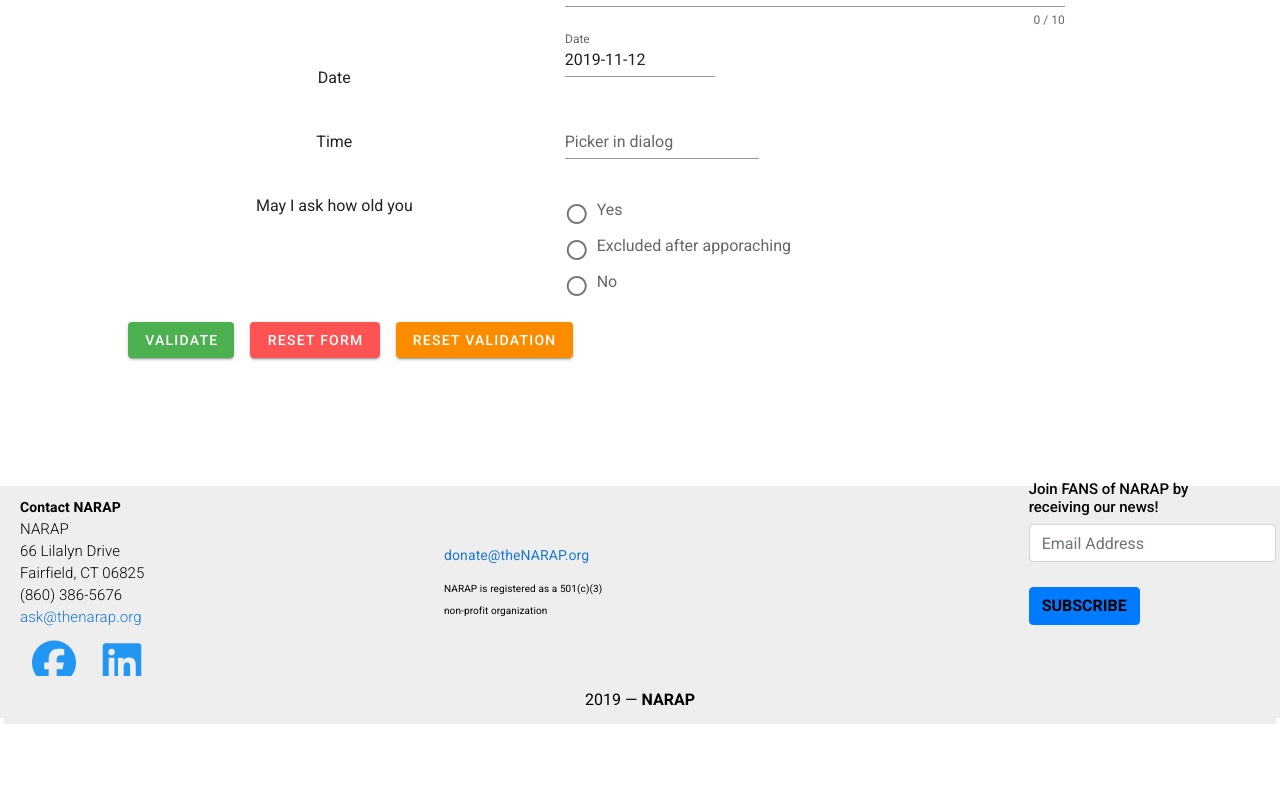
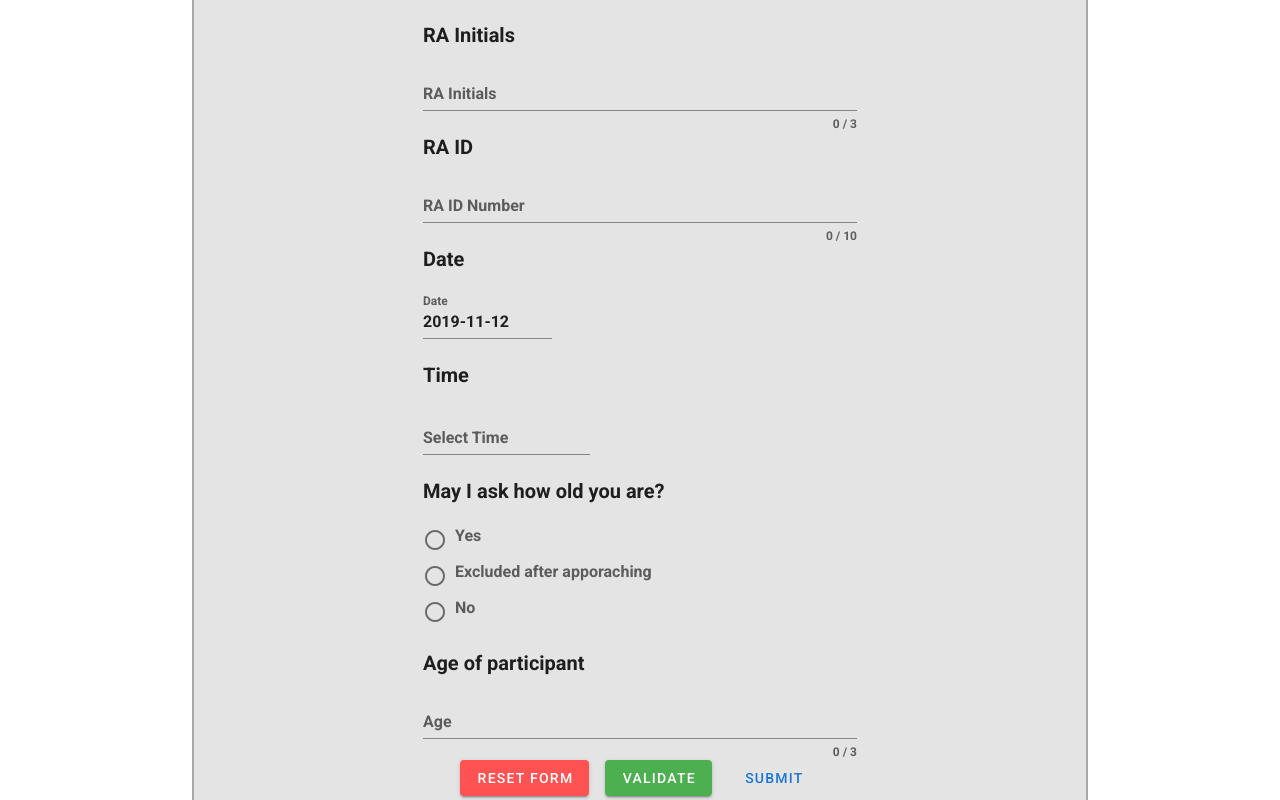
Before and after one commit to mchieco/NARAP, a Vue app: page /form2 in a window 1280 px wide. Shown: the part 260-1060 px from the top of the page. Before the commit the page ends 984 px from the top, so only its background shows below. Built offline with nearby package versions, Linux system fonts and the light colour scheme.

Commit message:
done with form i think

```diff
--- a/src/components/dateModal.vue
+++ b/src/components/dateModal.vue
@@ -12,6 +12,8 @@
           <v-text-field
             v-model="date"
             label="Date"
+            required
+            :rules="[() => !!date || 'This field is required']"
             readonly
             v-on="on"
           ></v-text-field>
--- a/src/components/timeModal.vue
+++ b/src/components/timeModal.vue
@@ -11,8 +11,10 @@
         <template v-slot:activator="{ on }">
           <v-text-field
             v-model="time"
-            label="Picker in dialog"
+            label="Select Time"
             readonly
+            required
+            :rules="[() => !!time || 'This field is required']"
             v-on="on"
           ></v-text-field>
         </template>
--- a/src/views/Form2.vue
+++ b/src/views/Form2.vue
@@ -1,9 +1,11 @@
 <template>
   <div class="myForm">
+    <h1>Introductory Information</h1>
     <v-form ref="form" v-model="valid" lazy-validation>
       <v-row class="columnText">
+        <!--
         <v-col cols="5">
-          <p>NARAP Site</p>
+          <p id="title">NARAP Site</p>
           <br />
           <br />
           <p>RA Initials</p>
@@ -18,14 +20,18 @@
           <br />
           <p>May I ask how old you</p>
         </v-col>
+        !-->
         <v-col cols="6">
+          <p id="title">NARAP Site</p>
           <v-overflow-btn
             class="my-2"
             :items="dropdown_font"
             label="Choose Site"
             target="#dropdown-example"
           ></v-overflow-btn>
+          <p id="title">RA Initials</p>
           <v-text-field v-model="name" :counter="3" :rules="nameRules" label="RA Initials" required></v-text-field>
+          <p id="title">RA ID</p>
           <v-text-field
             v-model="name2"
             :counter="10"
@@ -33,45 +39,39 @@
             label="RA ID Number"
             required
           ></v-text-field>
+          <p id="title">Date</p>
           <div id="pickDate">
             <date-modal />
           </div>
-          <!--
-          <v-dialog
-            ref="dialog"
-            v-model="modal2"
-            :return-value.sync="time"
-            persistent
-            width="290px"
-          >
-          <time-modal/>
-            <template v-slot:activator="{ on }">
-              <v-text-field v-model="time" label="Click to select time" readonly v-on="on"></v-text-field>
-            </template>
-            <v-time-picker v-if="modal2" v-model="time" full-width>
-              <v-spacer></v-spacer>
-              <v-btn text color="primary" @click="modal2 = false">Cancel</v-btn>
-              <v-btn text color="primary" @click="$refs.dialog.save(time)">OK</v-btn>
-            </v-time-picker>
-          </v-dialog>
-          !-->
+          <p id="title">Time</p>
           <div id="picktime">
             <time-modal />
           </div>
-
+          <p id="title">May I ask how old you are?</p>
           <v-radio-group v-model="ex8" column>
             <v-radio label="Yes" color="success" value="success"></v-radio>
             <v-radio label="Excluded after apporaching" color="warning" value="warning"></v-radio>
             <v-radio label="No" color="error" value="error"></v-radio>
           </v-radio-group>
+          <p id="title">Age of participant</p>
+          <v-text-field
+            ref="zip"
+            v-model="zip"
+            :rules="[() => !!zip || 'This field is required']"
+            :counter="3"
+            label="Age"
+            required
+            placeholder="35"
+          ></v-text-field>
         </v-col>
       </v-row>
+      <div class="btns">
+        <v-btn color="error" class="mr-4" @click="reset">Reset Form</v-btn>
 
-      <v-btn :disabled="!valid" color="success" class="mr-4" @click="validate">Validate</v-btn>
+        <v-btn :disabled="!valid" color="success" class="mr-4" @click="validate">Validate</v-btn>
 
-      <v-btn color="error" class="mr-4" @click="reset">Reset Form</v-btn>
-
-      <v-btn color="warning" @click="resetValidation">Reset Validation</v-btn>
+        <v-btn color="primary" text @click="submit">Submit</v-btn>
+      </div>
     </v-form>
   </div>
 </template>
@@ -128,17 +128,28 @@ export default {
     resetValidation() {
       this.$refs.form.resetValidation();
     },
+    submit() {
+      this.formHasErrors = false;
+      Object.keys(this.form).forEach((f) => {
+        if (!this.form[f]) this.formHasErrors = true;
+        this.$refs[f].validate(true);
+      });
+    },
   },
 };
 </script>
 
  <style>
 .myForm {
-  max-width: 90%;
-  margin-left: 10%;
+  max-width: 70%;
+  margin-left: 15%;
   margin-right: 10%;
   margin-bottom: 10%;
   margin-top: 3%;
+  border-width: 2px;
+  border-style: solid;
+  border-color: darkgrey;
+  background-color: rgb(228, 228, 228);
 }
 #google {
   width: 100%;
@@ -147,7 +158,22 @@ export default {
 .googleForm {
   max-width: 100%;
 }
-.columnText{
+.columnText {
   text-align: center;
+  font-size: 20px;
+  font-weight: bold;
+  display: flex;
+  justify-content: center;
+}
+.btns,
+h1 {
+  align-content: center;
+  display: flex;
+  justify-content: center;
+  margin-bottom: 40px;
+}
+#title {
+  display: flex;
+  justify-content: left;
 }
 </style>
```
